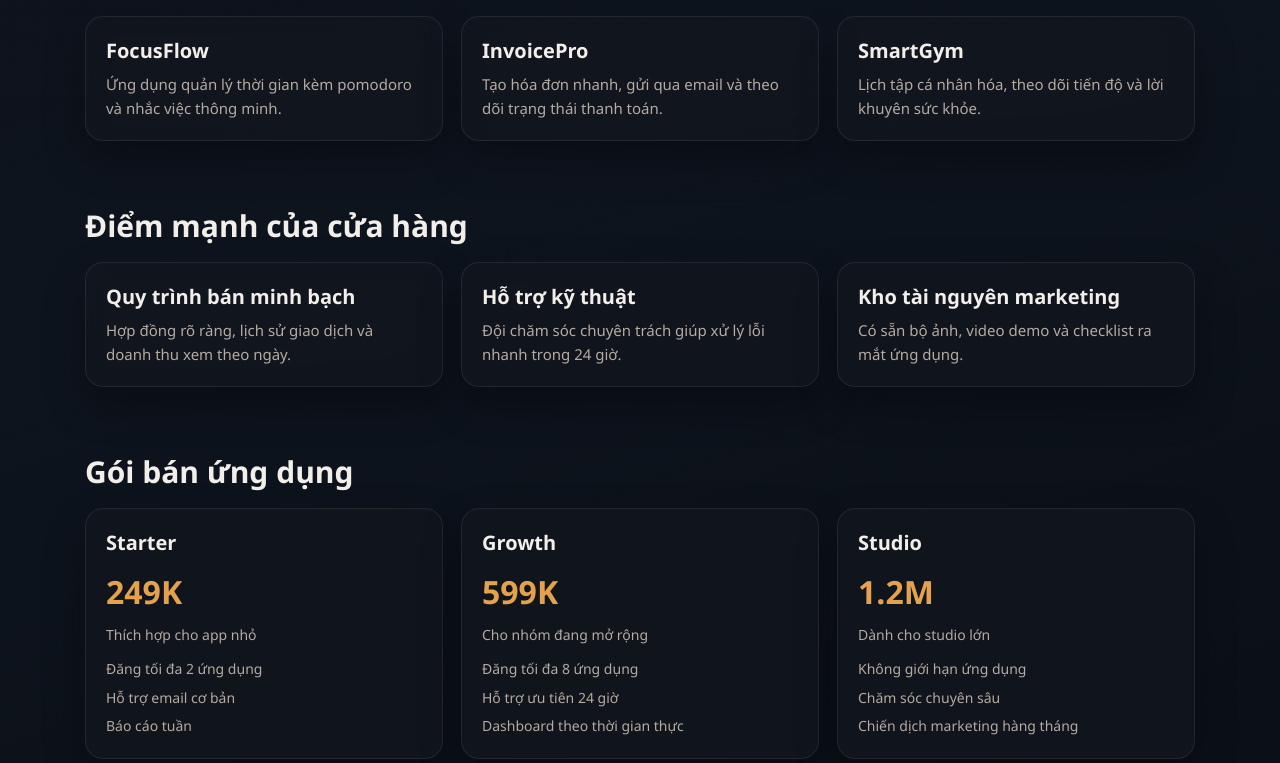
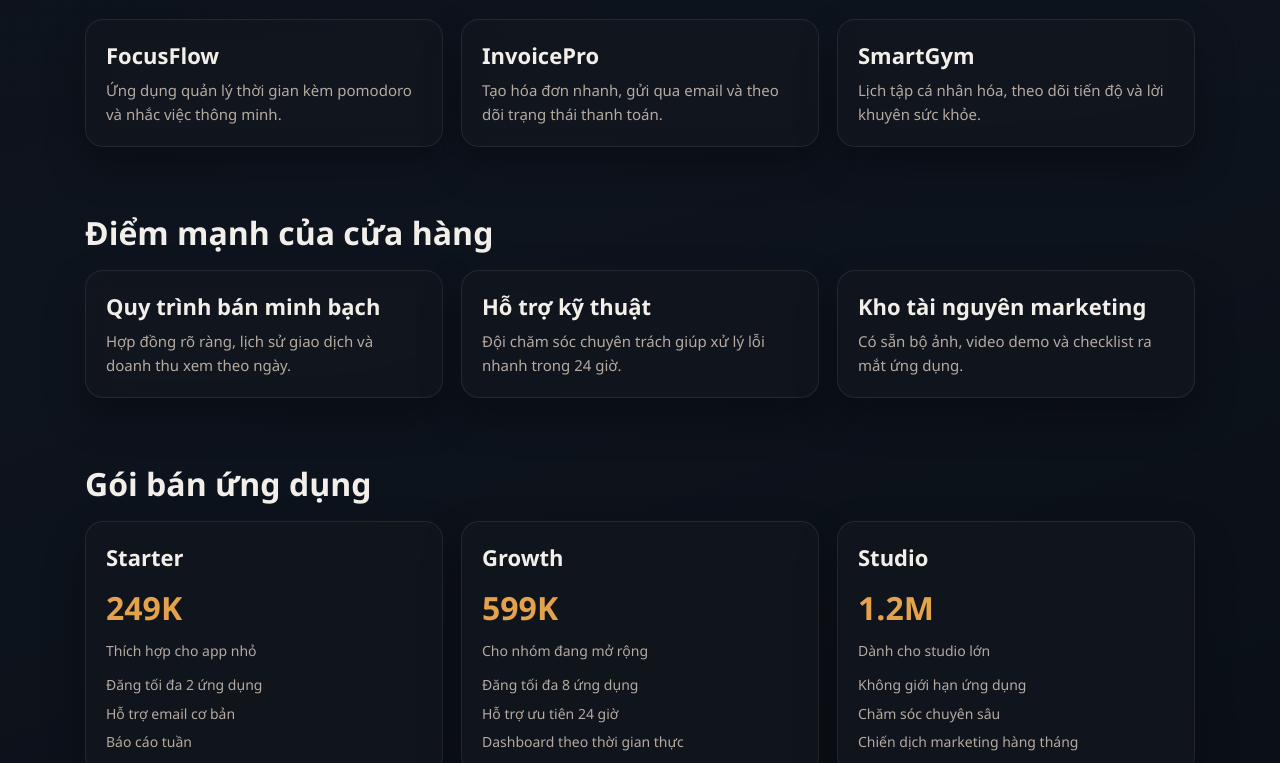
Before and after one commit to giapmcvn/my-app, a plain HTML site: page index.html in a window 1280 px wide. Shown: the part 705-1468 px from the top of the page. Drawn offline with Linux system fonts and the light colour scheme.

Commit message:
test fix

```diff
--- a/styles.css
+++ b/styles.css
@@ -15,7 +15,7 @@
 body {
   margin: 0;
   font-family: "Segoe UI", Arial, sans-serif;
-  font-size: 17px;
+  font-size: 18px;
   color: var(--ink);
   background:
     radial-gradient(900px 420px at 12% -10%, rgba(227, 162, 75, 0.22), transparent 60%),
@@ -97,7 +97,7 @@ nav a:hover::after { width: 100%; }
 
 .hero h1 {
   font-family: "Segoe UI", Arial, sans-serif;
-  font-size: clamp(38px, 5vw, 66px);
+  font-size: clamp(40px, 5vw, 70px);
   line-height: 1.05;
   margin: 0 0 18px;
   text-shadow: 0 10px 30px rgba(0, 0, 0, 0.45);
@@ -155,7 +155,7 @@ nav a:hover::after { width: 100%; }
 
 .section h2 {
   font-family: "Segoe UI", Arial, sans-serif;
-  font-size: 30px;
+  font-size: 32px;
   margin: 0 0 16px;
 }
 
@@ -181,7 +181,7 @@ nav a:hover::after { width: 100%; }
 
 .card h3 {
   margin: 0 0 8px;
-  font-size: 20px;
+  font-size: 22px;
   font-weight: 700;
 }
 
```
